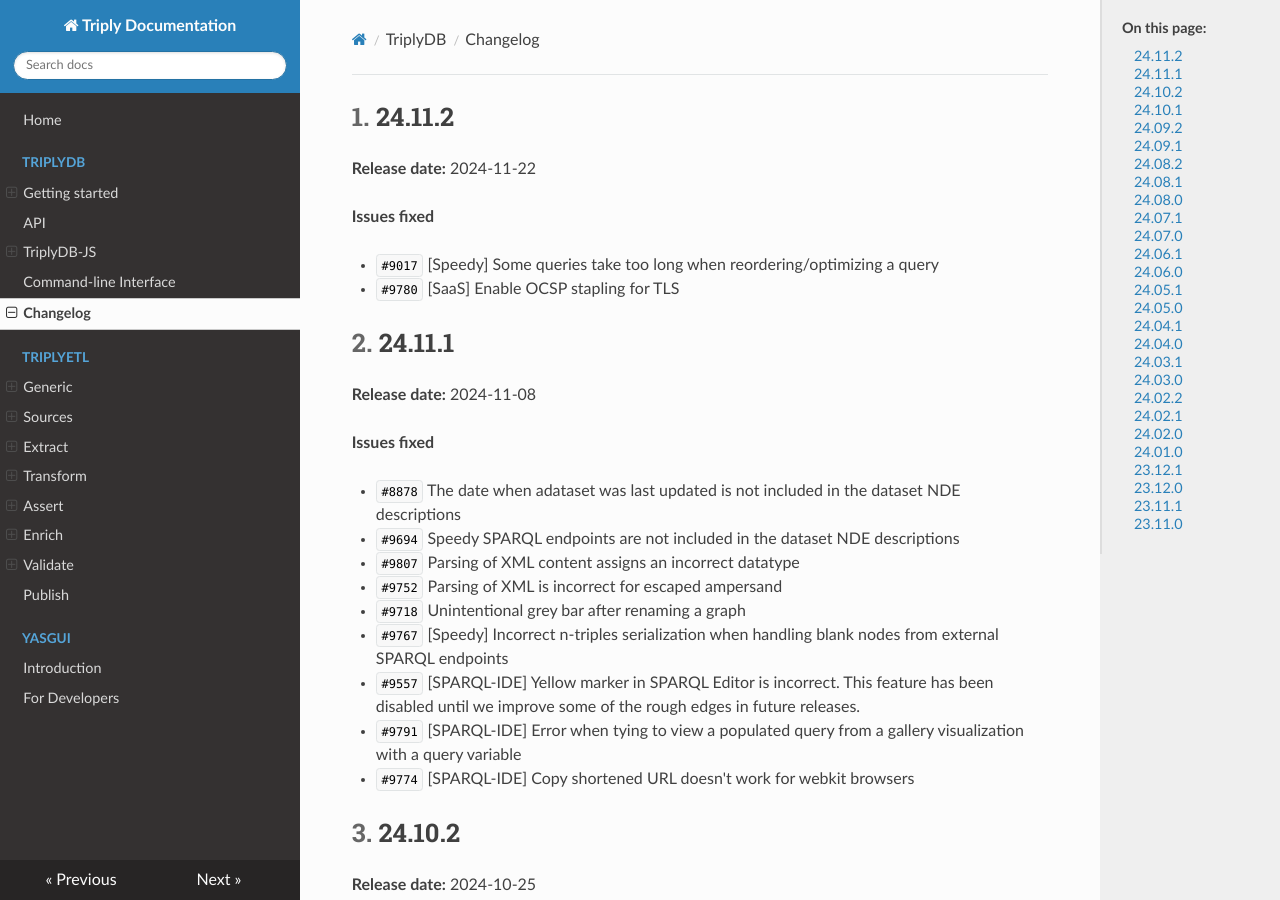
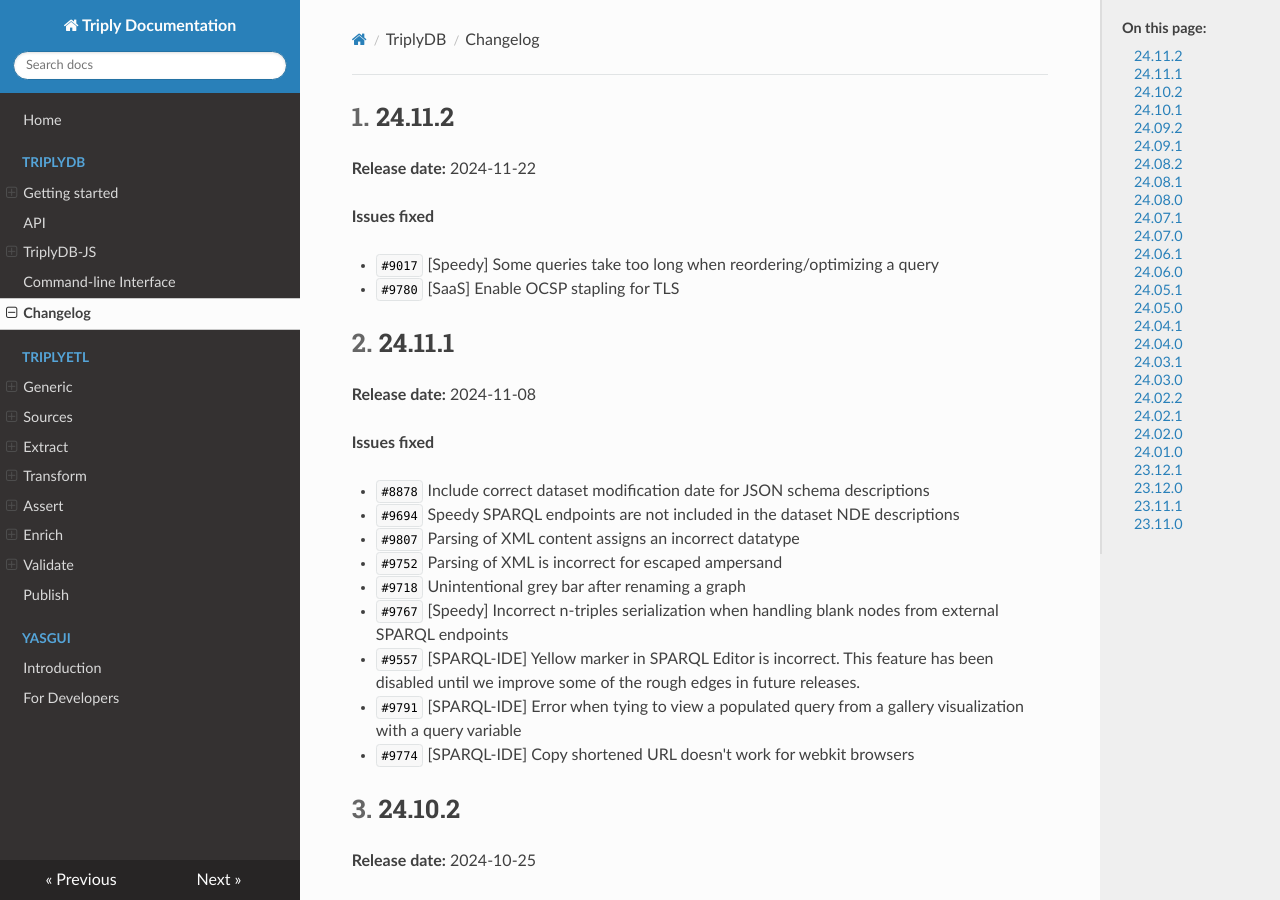
Before and after one commit to TriplyDB/Documentation, an MkDocs documentation site: the page built from docs/triplydb-changelog/index.md, in a window 1280 px wide and 900 px high. Built offline with MkDocs 1.6.1, drawn with Linux system fonts in a browser that asks for light colours.

Commit message:
fixed typo

```diff
--- a/docs/triplydb-changelog/index.md
+++ b/docs/triplydb-changelog/index.md
@@ -21,7 +21,7 @@
 
 **Issues fixed**
 
-- `#8878` The date when adataset was last updated is not included in the dataset NDE descriptions
+- `#8878` Include correct dataset modification date for JSON schema descriptions
 - `#9694` Speedy SPARQL endpoints are not included in the dataset NDE descriptions
 - `#9807` Parsing of XML content assigns an incorrect datatype
 - `#9752` Parsing of XML is incorrect for escaped ampersand
```
